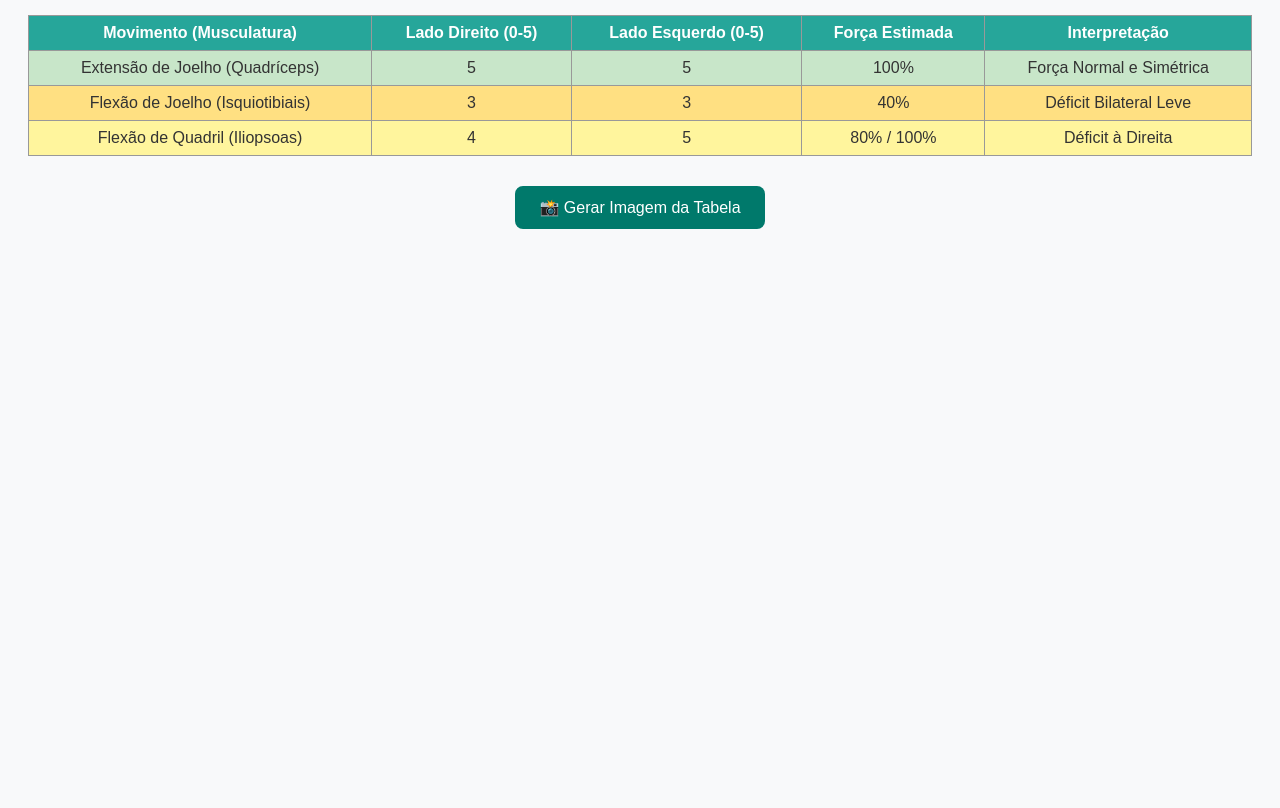
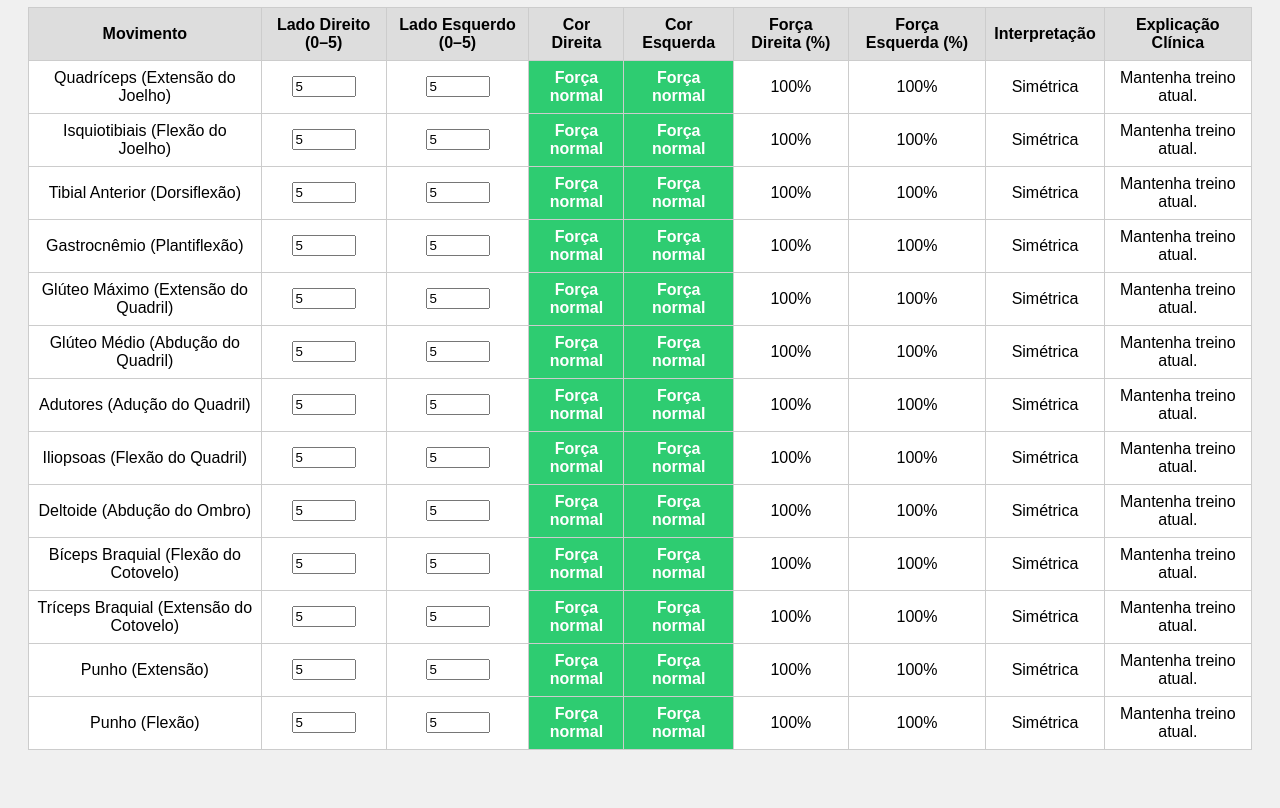
Before and after one commit to casalinho1957/OXFIT-, a plain HTML site: page index.html in a window 1280 px wide. Shown: the part 119-927 px from the top of the page. Before the commit the page ends 800 px from the top, so only its background shows below. Drawn offline with nearby package versions, Linux system fonts and the light colour scheme.

Commit message:
Atualizar o index.html

```diff
--- a/index.html
+++ b/index.html
@@ -1,106 +1,144 @@
 # OXFIT-
 <!DOCTYPE html>
-<html lang="pt-BR">
+<html lang="pt-br">
 <head>
   <meta charset="UTF-8">
-  <title>OxFisio - Avaliação de Força Muscular</title>
-  <script src="https://cdnjs.cloudflare.com/ajax/libs/html2canvas/1.4.1/html2canvas.min.js"></script>
+  <title>OxFit - Avaliação de Força Completa</title>
   <style>
     body {
       font-family: Arial, sans-serif;
       padding: 20px;
-      background: #f8f9fa;
-      color: #333;
-    }
-    h1 {
-      text-align: center;
-      color: #00796b;
+      background-color: #f0f0f0;
     }
     table {
+      border-collapse: collapse;
       width: 100%;
-      border-collapse: collapse;
-      margin: 30px 0;
+      background-color: white;
+      margin-bottom: 30px;
     }
     th, td {
-      border: 1px solid #999;
+      border: 1px solid #ccc;
+      text-align: center;
       padding: 8px;
-      text-align: center;
     }
     th {
-      background-color: #26a69a;
+      background-color: #ddd;
+    }
+    .color-box {
       color: white;
+      font-weight: bold;
+      padding: 5px;
     }
-    .grau-5 { background-color: #c8e6c9; }     /* Verde claro */
-    .grau-4 { background-color: #fff59d; }     /* Amarelo claro */
-    .grau-3 { background-color: #ffe082; }     /* Laranja claro */
-    .grau-2 { background-color: #ffab91; }     /* Vermelho claro */
-    .grau-1, .grau-0 { background-color: #ef9a9a; } /* Vermelho forte */
-    #btn-download {
-      margin-top: 30px;
-      padding: 12px 24px;
-      background-color: #00796b;
-      color: white;
-      border: none;
-      font-size: 16px;
-      border-radius: 8px;
-      cursor: pointer;
-      display: block;
-      margin-left: auto;
-      margin-right: auto;
-    }
+    .grau-5    { background-color: #2ecc71; }
+    .grau-4p   { background-color: #a3d977; }
+    .grau-4    { background-color: #f1c40f; }
+    .grau-4m   { background-color: #f39c12; }
+    .grau-3    { background-color: #e67e22; }
+    .grau-2    { background-color: #e74c3c; }
+    .grau-1,
+    .grau-0    { background-color: #c0392b; }
   </style>
 </head>
 <body>
-  <h1>OxFisio - Avaliação de Força Muscular</h1>
 
-  <div id="tabela">
-    <table>
+<h1>Avaliação Completa de Força Muscular - Escala de Oxford</h1>
+<table id="tabela">
   <thead>
     <tr>
-          <th>Movimento (Musculatura)</th>
-          <th>Lado Direito (0-5)</th>
-          <th>Lado Esquerdo (0-5)</th>
-          <th>Força Estimada</th>
+      <th>Movimento</th>
+      <th>Lado Direito (0–5)</th>
+      <th>Lado Esquerdo (0–5)</th>
+      <th>Cor Direita</th>
+      <th>Cor Esquerda</th>
+      <th>Força Direita (%)</th>
+      <th>Força Esquerda (%)</th>
       <th>Interpretação</th>
+      <th>Explicação Clínica</th>
     </tr>
   </thead>
   <tbody>
-        <tr class="grau-5">
-          <td>Extensão de Joelho (Quadríceps)</td>
-          <td>5</td>
-          <td>5</td>
-          <td>100%</td>
-          <td>Força Normal e Simétrica</td>
+    <!-- Movimentos adicionados -->
+    <script>
+      const movimentos = [
+        "Quadríceps (Extensão do Joelho)",
+        "Isquiotibiais (Flexão do Joelho)",
+        "Tibial Anterior (Dorsiflexão)",
+        "Gastrocnêmio (Plantiflexão)",
+        "Glúteo Máximo (Extensão do Quadril)",
+        "Glúteo Médio (Abdução do Quadril)",
+        "Adutores (Adução do Quadril)",
+        "Iliopsoas (Flexão do Quadril)",
+        "Deltoide (Abdução do Ombro)",
+        "Bíceps Braquial (Flexão do Cotovelo)",
+        "Tríceps Braquial (Extensão do Cotovelo)",
+        "Punho (Extensão)",
+        "Punho (Flexão)"
+      ];
+
+      movimentos.forEach((mov, idx) => {
+        document.write(`
+          <tr>
+            <td>${mov}</td>
+            <td><input type="number" min="0" max="5" step="0.5" value="5" onchange="atualizar(this)"></td>
+            <td><input type="number" min="0" max="5" step="0.5" value="5" onchange="atualizar(this)"></td>
+            <td class="color-box"></td>
+            <td class="color-box"></td>
+            <td></td>
+            <td></td>
+            <td></td>
+            <td></td>
           </tr>
-        <tr class="grau-3">
-          <td>Flexão de Joelho (Isquiotibiais)</td>
-          <td>3</td>
-          <td>3</td>
-          <td>40%</td>
-          <td>Déficit Bilateral Leve</td>
-        </tr>
-        <tr class="grau-4">
-          <td>Flexão de Quadril (Iliopsoas)</td>
-          <td>4</td>
-          <td>5</td>
-          <td>80% / 100%</td>
-          <td>Déficit à Direita</td>
-        </tr>
+        `);
+      });
+    </script>
   </tbody>
 </table>
-  </div>
-
-  <button id="btn-download">📸 Gerar Imagem da Tabela</button>
 
 <script>
-    document.getElementById("btn-download").addEventListener("click", function () {
-      html2canvas(document.querySelector("#tabela")).then(canvas => {
-        const link = document.createElement('a');
-        link.download = 'tabela_forca_oxfisio.png';
-        link.href = canvas.toDataURL("image/png");
-        link.click();
-      });
-    });
+const graus = {
+  5:   {classe: "grau-5",  texto: "Força normal",            perc: 100, explica:"Mantenha treino atual."},
+  4.5: {classe: "grau-4p", texto: "Quase normal",            perc: 90,  explica:"Leve reforço com progressão."},
+  4:   {classe: "grau-4",  texto: "Déficit leve",            perc: 80,  explica:"Reforço muscular recomendado."},
+  3.5: {classe: "grau-4m", texto: "Déficit leve/moderado",   perc: 65,  explica:"Exercícios específicos necessários."},
+  3:   {classe: "grau-3",  texto: "Déficit moderado",        perc: 50,  explica:"Treino com carga baixa e progressiva."},
+  2:   {classe: "grau-2",  texto: "Déficit severo",          perc: 35,  explica:"Reabilitação com acompanhamento."},
+  1:   {classe: "grau-1",  texto: "Déficit grave",           perc: 15,  explica:"Foco em ativação muscular assistida."},
+  0:   {classe: "grau-0",  texto: "Sem contração",           perc: 0,   explica:"Avaliação clínica especializada urgente."}
+};
+
+function getData(val) {
+  val = parseFloat(val);
+  if (isNaN(val)) return graus[0];
+  if (val > 4 && val < 5) return graus[4.5];
+  if (val > 3 && val < 4) return graus[3.5];
+  return graus[val] || graus[0];
+}
+
+function atualizar(input) {
+  const row = input.parentElement.parentElement;
+
+  const valD = parseFloat(row.cells[1].children[0].value) || 0;
+  const valE = parseFloat(row.cells[2].children[0].value) || 0;
+
+  const dataD = getData(valD);
+  const dataE = getData(valE);
+
+  row.cells[3].textContent = dataD.texto;
+  row.cells[3].className = `color-box ${dataD.classe}`;
+  row.cells[4].textContent = dataE.texto;
+  row.cells[4].className = `color-box ${dataE.classe}`;
+  row.cells[5].textContent = dataD.perc + "%";
+  row.cells[6].textContent = dataE.perc + "%";
+
+  const diff = Math.abs(dataD.perc - dataE.perc);
+  let interp = diff < 10 ? "Simétrica" : (dataD.perc > dataE.perc ? "Déficit esquerdo" : "Déficit direito");
+
+  row.cells[7].textContent = interp;
+  row.cells[8].textContent = (dataD.perc < dataE.perc ? dataD.explica : dataE.explica);
+}
+
+document.querySelectorAll("input").forEach(el => el.dispatchEvent(new Event("change")));
 </script>
+
 </body>
 </html>
```
Lines whose indentation alone changed are shown as unchanged.
